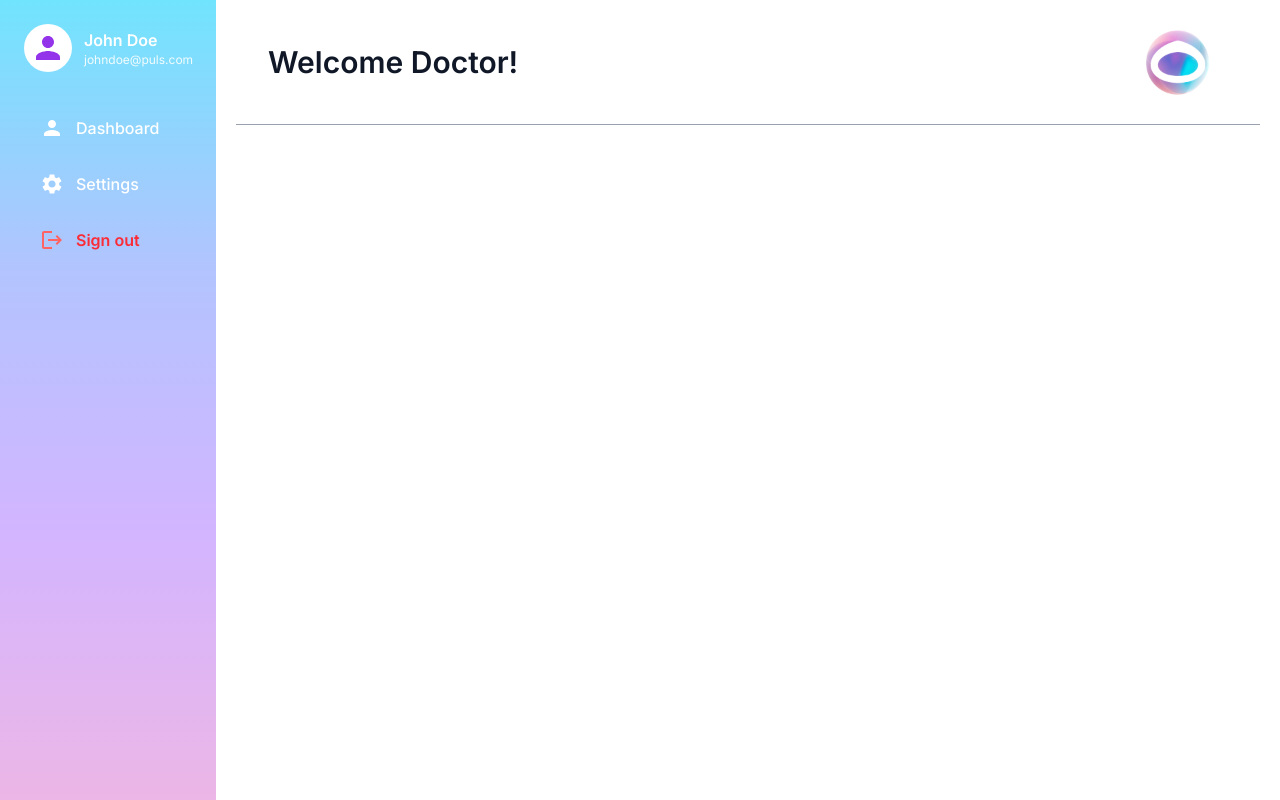
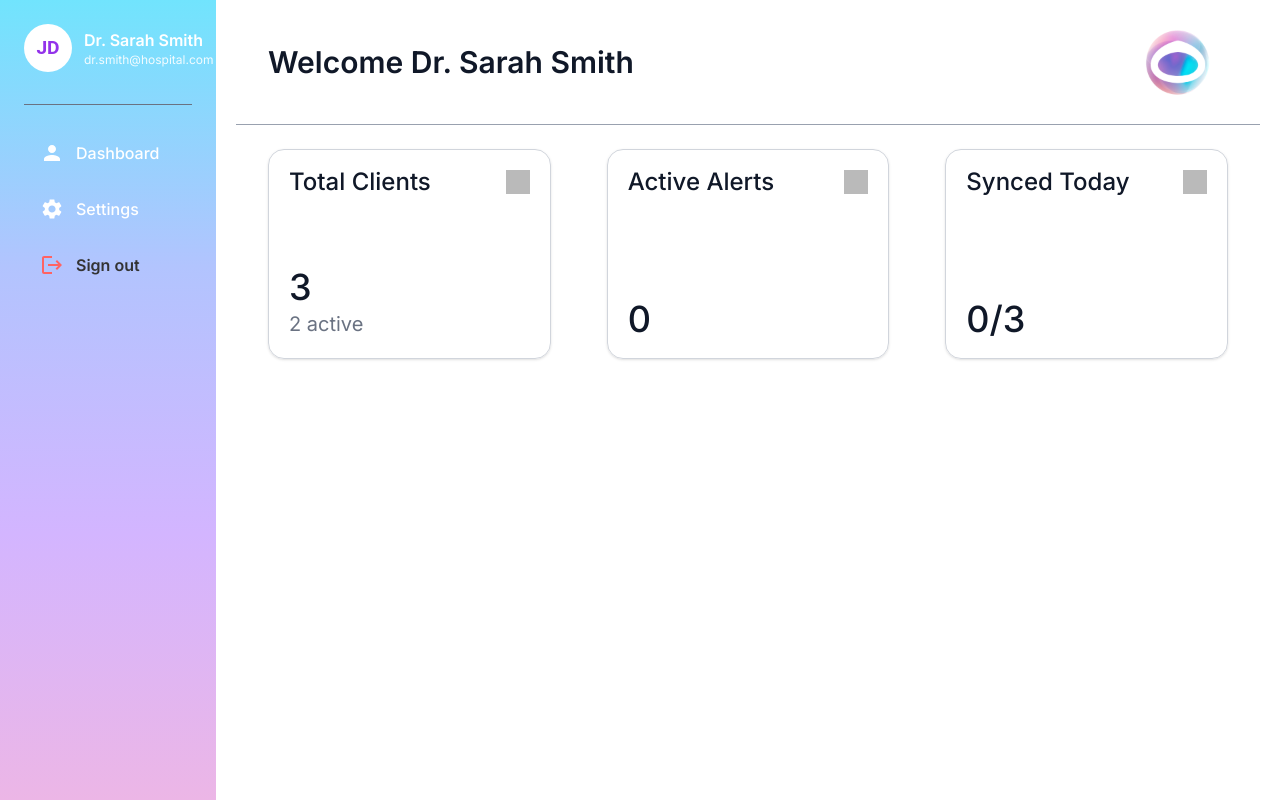
Before and after one commit to Pulse-Software-Inc/pulse-link, a Next.js app: page /doctorDashboard in a window 1280 px wide. Built offline with nearby package versions, Linux system fonts and the light colour scheme; grey boxes are pictures that could not be loaded.

Commit message:
added cards for doctor's dashboard.

```diff
--- a/src/app/doctorDashboard/page.js
+++ b/src/app/doctorDashboard/page.js
@@ -2,15 +2,19 @@
 import React from 'react';
 import DoctorSidebar from '@/components/doctorDB_siderbar';
 import Image from 'next/image';
+import DB_card from '@/components/doctorDB_cards';
+import useDoctorDB_cardsData from '@/components/doctorDB_cardsData';
 
 function DoctorDashboard() {
+    const { cards, clients, providerName, loading, error } = useDoctorDB_cardsData('/prodata.json');
+
     return (
         <div className="flex min-h-screen">
             <DoctorSidebar />
             <div className="flex-1 bg-white">
                 {/* Header */}
                 <header className="flex items-center justify-between px-8 py-3 mx-5 border-b border-gray-400">
-                    <h1 className="text-3xl font-semibold text-gray-900">Welcome Doctor!</h1>
+                    <h1 className="text-3xl font-semibold text-gray-900">Welcome {providerName}</h1>
                     <Image
                         src="/PulseLink_logo.svg"
                         alt="Pulse Link Logo"
@@ -18,7 +22,24 @@ function DoctorDashboard() {
                         height={100}
                     />
                 </header>
+
                 {/* Main content area */}
+                <main className="px-8 py-6 mx-5">
+                    {/* Stats Cards */}
+                    <div className="grid grid-cols-3 gap-14">
+                        {loading ? (
+                            <>
+                                <div className="rounded-2xl border border-gray-200 bg-white p-5 min-h-[220px]">Loading...</div>
+                                <div className="rounded-2xl border border-gray-200 bg-white p-5 min-h-[220px]">Loading...</div>
+                                <div className="rounded-2xl border border-gray-200 bg-white p-5 min-h-[220px]">Loading...</div>
+                            </>
+                        ) : error ? (
+                            <div className="text-red-600 text-sm col-span-3">{error}</div>
+                        ) : (
+                            (cards || []).map((val) => <DB_card key={val.id} val={val} />)
+                        )}
+                    </div>
+                </main>
             </div>
         </div>
     );
--- /dev/null
+++ b/src/components/doctorDB_cards.js
@@ -0,0 +1,64 @@
+/*Creating dashboard cards to be reused in  doctor dashboard page. */
+'use client';
+
+import React from 'react';
+import Image from 'next/image';
+
+function clamp(x, min, max) {
+    return Math.max(min, Math.min(max, x));
+}
+
+function ProgressBar({ value = 0, max = 100 }) {
+    const safeMax = max == 0 ? 1 : max;
+    const percen = clamp((value / safeMax) * 100, 0, 100);
+
+    return (
+        <div className="h-2 w-full rounded-full bg-gray-200 overflow-hidden">
+            <div
+                className="h-full rounded-full"
+                style={{
+                width: `${percen}%`,
+                background: `linear-gradient(to right, #71E4FD, #B2C4FE, #D3B5FF, #ECB6E6)`
+            }}
+            />
+        </div>
+    );
+}
+
+//Main Card
+export default function DB_card({ val }) {
+    return (
+        <div className="rounded-2xl border border-gray-300 shadow-sm p-5 min-h-[210px]">
+            <div className="flex h-full flex-col justify-between">
+                <div className="flex items-start justify-between">
+                    <h3 className="text-[24px] font-medium leading-none text-gray-900">{val.title}</h3>
+
+                    <Image
+                        src={val.iconSrc}
+                        alt={`${val.title} Icon`}
+                        width={24}
+                        height={24}
+                        className="h-6 w-6 opacity-70"
+                    />
+                </div>
+
+                <div>
+                    <div className="text-gray-900">
+                        <span className="text-4xl font-medium leading-none">{val.main}</span>
+                    </div>
+
+                    {val.sub ? <div className="mt-1 text-xl text-gray-500">{val.sub.trim()}</div> : null}
+
+                    {val.progress ? (
+                        <div className="mt-3">
+                            <ProgressBar value={val.progress.value} max={val.progress.max} />
+                        </div>
+                    ) : null}
+
+                    {val.footer ? <div className="mt-3 text-xs text-gray-500">{val.footer}</div> : null}
+                </div>
+            </div>
+        </div>
+
+    );
+}
--- /dev/null
+++ b/src/components/doctorDB_cardsData.js
@@ -0,0 +1,98 @@
+'use client';
+
+// Data for doctor dashboard cards (Total Clients, Active Alerts, Synced Today)
+
+import { useEffect, useState } from 'react';
+
+export default function useDoctorDB_cardsData(jsonPath = '/prodata.json') {
+    const [cards, setCards] = useState([]);
+    const [clients, setClients] = useState([]);
+    const [providerName, setProviderName] = useState('');
+    const [loading, setLoading] = useState(true);
+    const [error, setError] = useState('');
+
+    useEffect(() => {
+        let cancelled = false;
+        (async () => {
+            try {
+                setLoading(true);
+                setError('');
+                const res = await fetch(jsonPath, { cache: 'no-store' });
+                if (!res.ok) throw new Error(`Failed to load: ${jsonPath}`);
+                const json = await res.json();
+
+                const provider = json?.provider_profile || {};
+                const doctor = provider.name || json?.provider_name || 'Doctor';
+
+                const rawClients = json?.clients || json?.patients || [];
+                const clientsList = rawClients.map((p) => {
+                    const displayName = p.name || p.fullName || p.displayName || p.email || p.uid || 'Unknown';
+                    const lastSync = p.lastSync || p.last_activity || null;
+                    const status = p.status || (p.consent_granted ? 'ACTIVE' : 'INACTIVE');
+
+                    return {
+                        id: p.id || p.uid || p.email,
+                        name: displayName,
+                        age: p.age ?? 'N/A',
+                        lastSync,
+                        lastSyncDisplay: lastSync ? new Date(lastSync).toLocaleDateString() : 'N/A',
+                        status,
+                        alerts: p.alerts || 0,
+                    };
+                });
+                const activeClients = clientsList.filter(c => c.status === 'ACTIVE').length;
+                const totalClients = clientsList.length;
+
+                // Calculate synced today
+                const today = new Date();
+                today.setHours(0, 0, 0, 0);
+                const syncedToday = clientsList.filter(c => {
+                    if (!c.lastSync) return false;
+                    const syncDate = new Date(c.lastSync);
+                    syncDate.setHours(0, 0, 0, 0);
+                    return syncDate.getTime() === today.getTime();
+                }).length;
+
+                // Count active alerts
+                const activeAlerts = clientsList.reduce((sum, c) => sum + (c.alerts || 0), 0);
+
+                const mapped = [
+                    {
+                        id: 'TotalClients',
+                        title: 'Total Clients',
+                        iconSrc: '/TotalClient_Icon.svg',
+                        main: totalClients,
+                        sub: ` ${activeClients} active`,
+                    },
+                    {
+                        id: 'ActiveAlerts',
+                        title: 'Active Alerts',
+                        iconSrc: '/ActiveAlerts_Icon.svg',
+                        main: activeAlerts,
+                        sub: null,
+                    },
+                    {
+                        id: 'SyncedToday',
+                        title: 'Synced Today',
+                        iconSrc: '/Synced_Icon.svg',
+                        main: `${syncedToday}/${totalClients}`,
+                        sub: null,
+                    },
+                ];
+
+                    setProviderName(doctor);
+                if (!cancelled) {
+                    setCards(mapped);
+                    setClients(clientsList);
+                }
+            } catch (e) {
+                if (!cancelled) setError(e?.message || 'Unable to load dashboard');
+            } finally {
+                if (!cancelled) setLoading(false);
+            }
+        })();
+
+        return () => { cancelled = true; };
+    }, [jsonPath]);
+    return { cards, clients, providerName, loading, error };
+}
--- a/src/components/doctorDB_sidebarData.js
+++ b/src/components/doctorDB_sidebarData.js
@@ -11,7 +11,7 @@ const doctorSidebarData = [
     {
         title: "Settings",
         icon: <Image src="/Settings_Icon.svg" alt="Settings" width={24} height={24} />,
-        link: "/auth/settings"
+        link: "/Settings_Doc"
     },
 ];
 
--- a/src/components/doctorDB_siderbar.js
+++ b/src/components/doctorDB_siderbar.js
@@ -1,9 +1,23 @@
-import React from "react";
+import React, { useEffect, useState } from "react";
 import doctorSidebarData from "./doctorDB_sidebarData";
 import { Avatar } from '@mui/material';
 import Image from "next/image";
+import Link from "next/link";
 
 function DoctorSidebar() {
+    const [name, setName] = useState('Doctor not found');
+    const [email, setEmail] = useState('Email not found');
+
+    useEffect(() => {
+        fetch('/prodata.json', { cache: 'no-store' })
+            .then(res => res.json())
+            .then(data => {
+                const profile = data?.provider_profile || {};
+                setName(profile.name || 'Doctor not found');
+                setEmail(data?.provider_email || profile.email || '');
+            })
+            .catch(() => {});
+    }, []);
     return (
         <div className="w-54 min-h-screen bg-[linear-gradient(to_bottom,#71E4FD,#B2C4FE,#D3B5FF,#ECB6E6)] flex flex-col p-6 shadow-lg">
                 {/* User Profile Section */}
@@ -18,13 +32,14 @@ function DoctorSidebar() {
                         fontWeight: 'bold'
                     }}
                 >
+                    JD
                 </Avatar>
                 <div className="flex flex-col">
-                    <h3 className="text-white font-semibold text-base">John Doe</h3>
-                    <p className="text-white text-xs opacity-90">johndoe@puls.com</p>
+                    <h3 className="text-white font-semibold text-base">{name}</h3>
+                    <p className="text-white text-xs opacity-90">{email}</p>
                 </div>
             </div>
-
+            <hr className="border-gray-500 mb-6" />
             {/* Navigation Menu */}
             <nav className="space-y-2">
                 {doctorSidebarData.map((val, key) => (
@@ -39,10 +54,10 @@ function DoctorSidebar() {
                 ))}
 
                 {/* Sign Out Button */}
-                <button className="w-full flex items-center gap-3 px-4 py-3 rounded-lg text-red-500 font-semibold hover:bg-white/20 transition-all">
+                <Link href="/auth/signout" className="w-full flex items-center gap-3 px-4 py-3 rounded-lg text-red-500 font-semibold hover:bg-white/20 transition-all">
                     <Image src="/LogOut_Icon.svg" alt="Sign out" width={24} height={24} />
                     <span>Sign out</span>
-                </button>
+                </Link>
             </nav>
         </div>
     );
```
